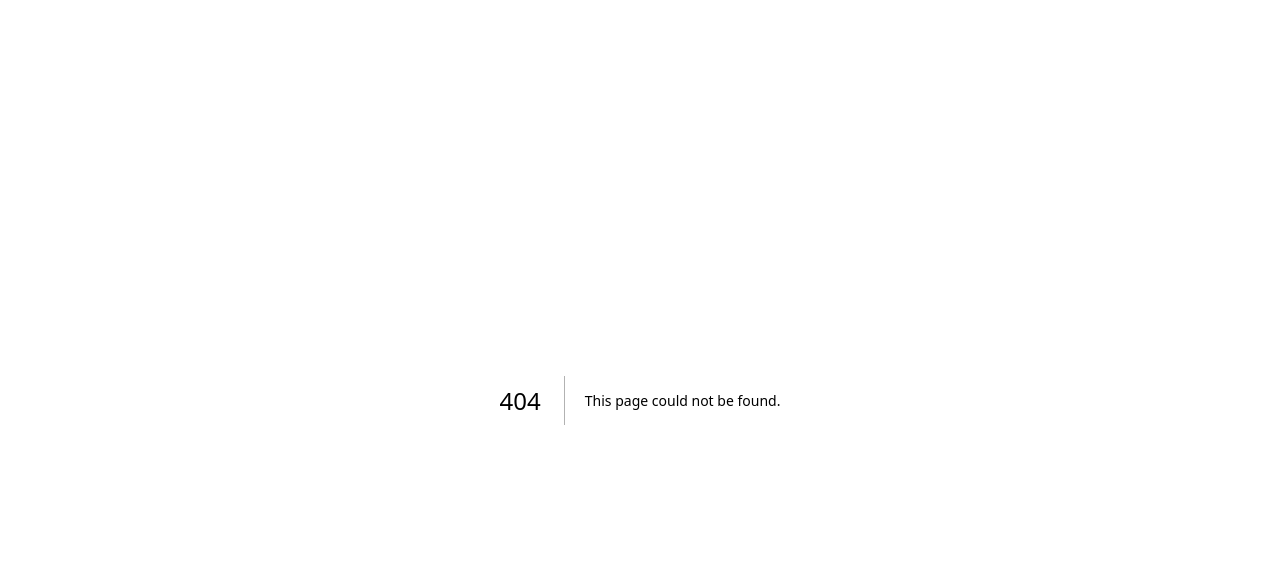
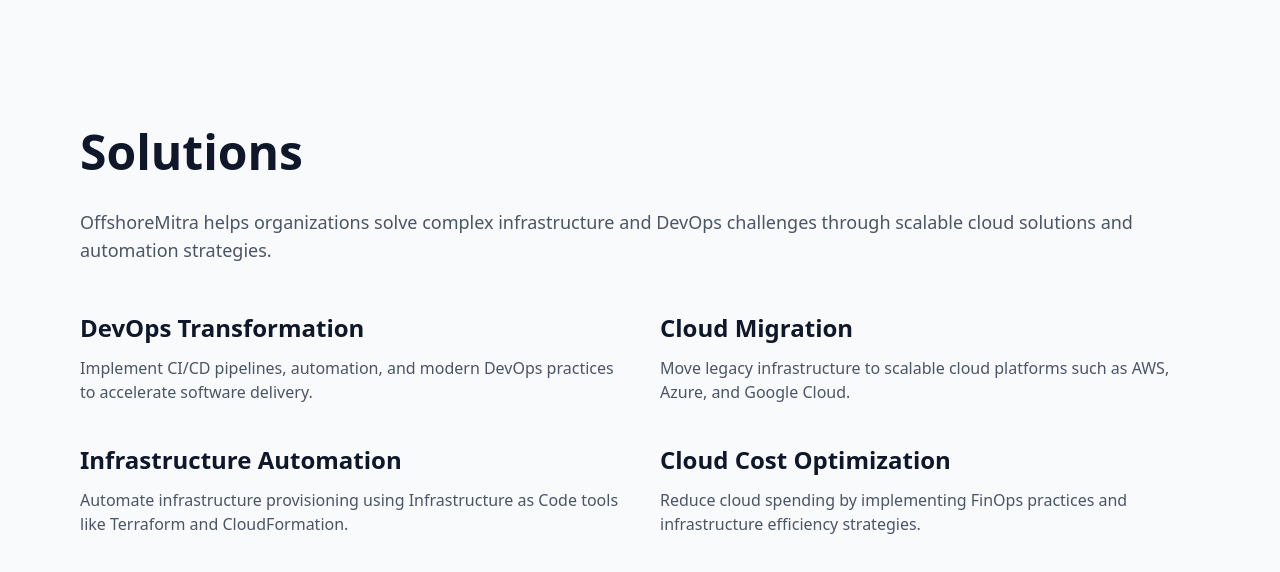
Before and after one commit to Amogh902/Company-s_Website, a Next.js app in the folder apps/: page /solutions in a window 1280 px wide. Before the commit this address had no page. Shown: the top 572 px of the page. Built offline with nearby package versions, Linux system fonts and the light colour scheme.

Commit message:
Step 28 29 solutions page

```diff
--- /dev/null
+++ b/apps/app/solutions/page.js
@@ -0,0 +1,61 @@
+export default function SolutionsPage() {
+  return (
+    <div className="max-w-6xl mx-auto px-4 py-32">
+
+      <h1 className="text-5xl font-bold mb-8">
+        Solutions
+      </h1>
+
+      <p className="text-lg text-gray-600 mb-12">
+        OffshoreMitra helps organizations solve complex infrastructure
+        and DevOps challenges through scalable cloud solutions and
+        automation strategies.
+      </p>
+
+      <div className="grid md:grid-cols-2 gap-10">
+
+        <div>
+          <h2 className="text-2xl font-semibold mb-3">
+            DevOps Transformation
+          </h2>
+          <p className="text-gray-600">
+            Implement CI/CD pipelines, automation, and modern DevOps
+            practices to accelerate software delivery.
+          </p>
+        </div>
+
+        <div>
+          <h2 className="text-2xl font-semibold mb-3">
+            Cloud Migration
+          </h2>
+          <p className="text-gray-600">
+            Move legacy infrastructure to scalable cloud platforms
+            such as AWS, Azure, and Google Cloud.
+          </p>
+        </div>
+
+        <div>
+          <h2 className="text-2xl font-semibold mb-3">
+            Infrastructure Automation
+          </h2>
+          <p className="text-gray-600">
+            Automate infrastructure provisioning using Infrastructure
+            as Code tools like Terraform and CloudFormation.
+          </p>
+        </div>
+
+        <div>
+          <h2 className="text-2xl font-semibold mb-3">
+            Cloud Cost Optimization
+          </h2>
+          <p className="text-gray-600">
+            Reduce cloud spending by implementing FinOps practices and
+            infrastructure efficiency strategies.
+          </p>
+        </div>
+
+      </div>
+
+    </div>
+  );
+}
```
Also changed, not shown: apps/app/contact/page.js (added), 1 other file (tests, documents, lock files or other folders).
